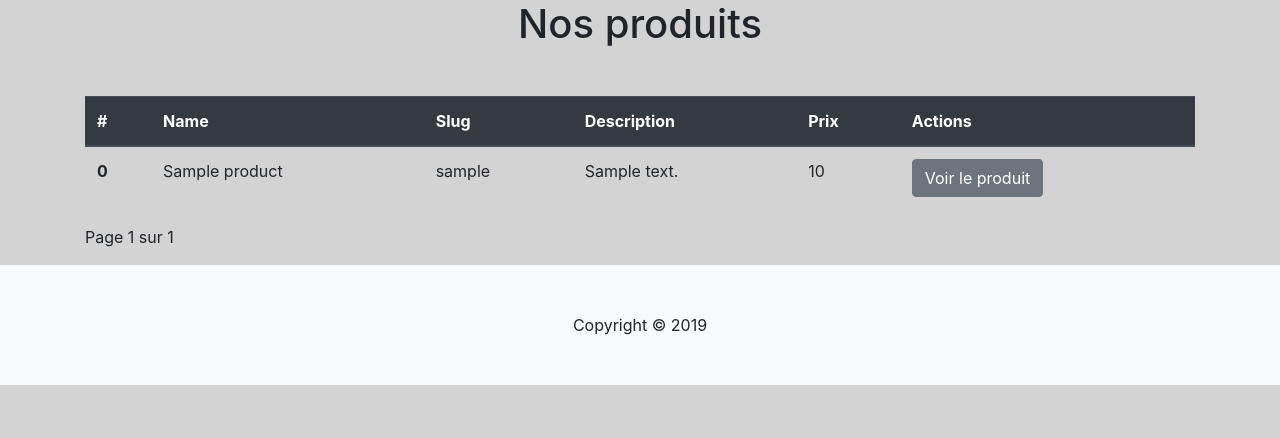
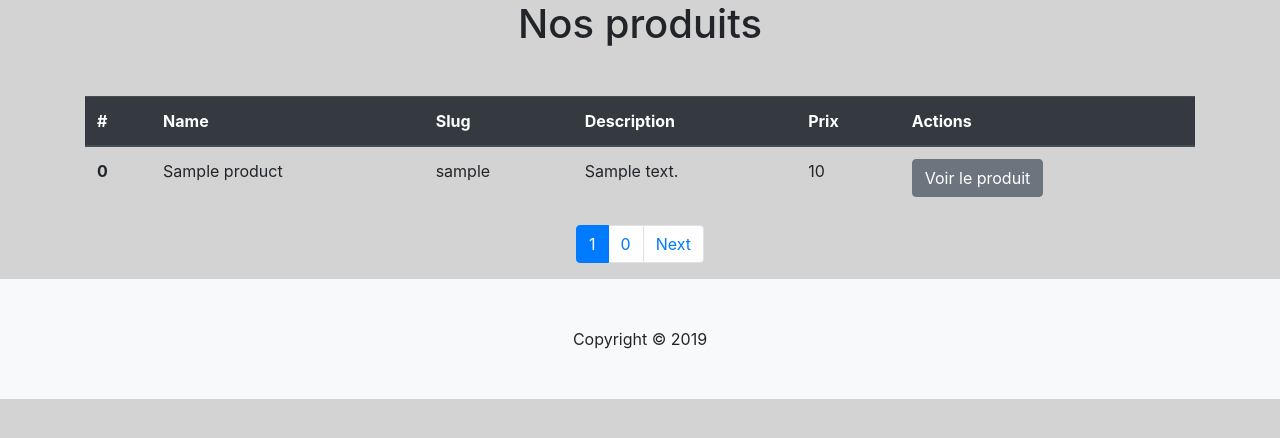
Before and after one commit to imzhai/discover-symfony_update, a Symfony app: template templates/product/productList.html.twig in a window 1280 px wide. Shown: the part 56-494 px from the top of the page. Run offline with Twig, Linux system fonts and the light colour scheme; the template is opened without the code that fills it: most values are stand-ins (such as "Sample title", 1, 10 or a date in 2020); some libraries are stand-ins or nearby versions.

Commit message:
tp-template done

```diff
--- a/templates/product/productList.html.twig
+++ b/templates/product/productList.html.twig
@@ -30,10 +30,25 @@
                     {% endfor %}
             </tbody>
         </table>
+
+        <nav aria-label="Page navigation example">
+            <ul class="pagination justify-content-center">
+                {% if current_page != 1 %}
+                    <li class="page-item"><a class="page-link" href="{{ path('product_list', {'page' : current_page - 1}) }}">Previous</a></li>
+                {% endif %}
+
+                    {% for i in 1..max_pages %}
+                        <li class="page-item {{ (current_page == i) ? 'active' : '' }}">
+                        <a class="page-link" href="{{ path('product_list', {'page' : i}) }}">{{ i }}</a>
+                        </li>
+                    {% endfor %}
+
+                {% if current_page != max_pages  %}
+                    <li class="page-item">
+                        <a class="page-link" href=" {{ path('product_list', {'page' : current_page + 1}) }} ">Next</a>
+                    </li>
+                {% endif %}
+            </ul>
+        </nav>
     </div>
-
-    <div class="container">
-        <p>Page {{current_page}} sur {{max_pages}} </p>
-    </div>
-
 {% endblock %}
```
